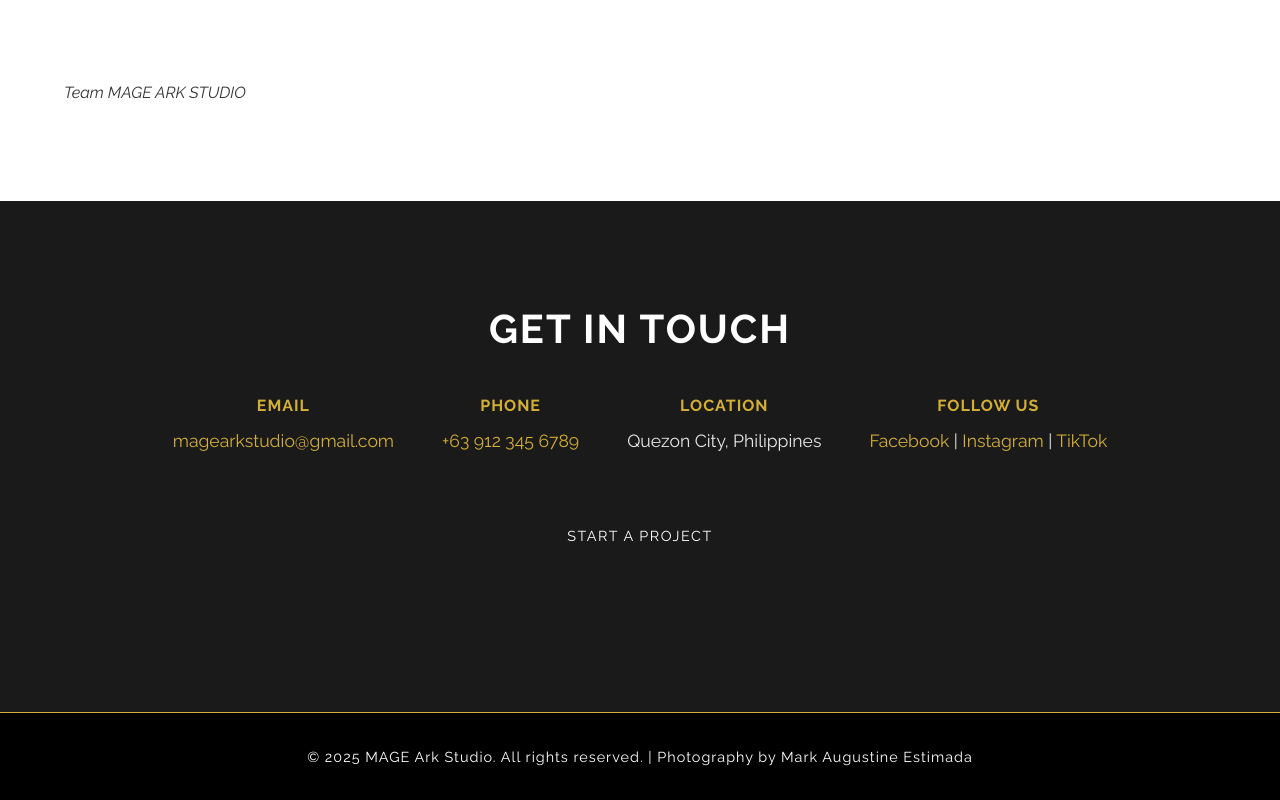
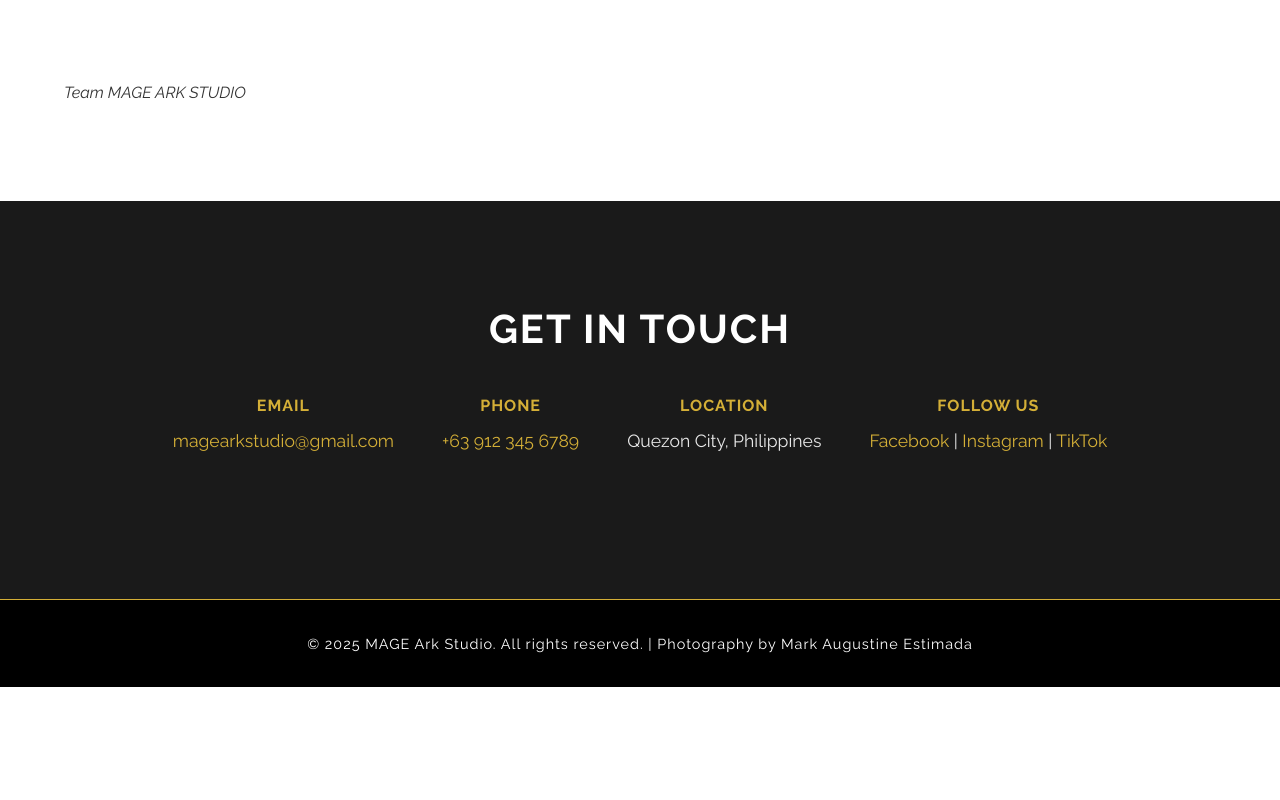
Before and after one commit to soulxmark/MAGEX, a plain HTML site: page index.html in a window 1280 px wide. Shown: the part 9817-10617 px from the top of the page. After the commit the page ends 10504 px from the top, so only its background shows below. Drawn offline with Linux system fonts and the light colour scheme.

Commit message:
Comment out the "Start a Project" button in the contact section

```diff
--- a/index.html
+++ b/index.html
@@ -500,7 +500,7 @@
                     <a href="https://www.tiktok.com/@augventurer" target="_blank">TikTok</a>
                 </p>
         </div>
-        <a href="mailto:magearkstudio@gmail.com" class="cta-button">Start a Project</a>
+       <!-- <a href="mailto:magearkstudio@gmail.com" class="cta-button">Start a Project</a>-->
     </section>
 
     <!-- Footer -->
```
